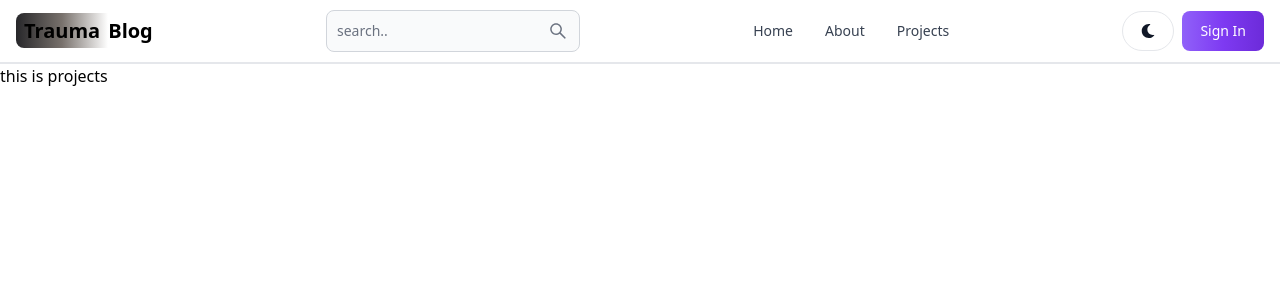
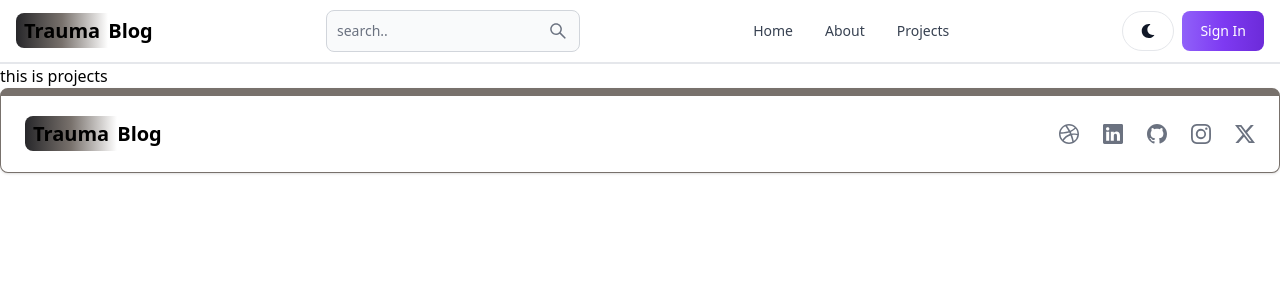
Before and after one commit to yogeshprakhar/Story-Speak-blog-app, a React (Vite) app in the folder frontend/: page /project in a window 1280 px wide. Shown: the top 300 px of the page. Built offline with nearby package versions, Linux system fonts and the light colour scheme.

Commit message:
add footer component

```diff
--- a/frontend/src/App.jsx
+++ b/frontend/src/App.jsx
@@ -6,6 +6,7 @@ import SignUp from "./pages/SignUp";
 import Dashboard from "./pages/Dashboard";
 import Projects from "./pages/Projects";
 import Header from "./components/Header";
+import Footer from "./components/Footer";
 
 const App = () => {
   return (
@@ -20,6 +21,7 @@ const App = () => {
           <Route path="/dashboard" element={<Dashboard />} />
           <Route path="/project" element={<Projects />} />
         </Routes>
+        <Footer/>
       </BrowserRouter>
     </>
   );
--- /dev/null
+++ b/frontend/src/components/Footer.jsx
@@ -0,0 +1,60 @@
+import { Footer } from "flowbite-react";
+import { Link } from "react-router-dom";
+import {
+  BsFacebook,
+  BsInstagram,
+  BsTwitter,
+  BsGithub,
+  BsDribbble,
+  BsLinkedin,
+  BsTwitterX,
+} from "react-icons/bs";
+export default function FooterCom() {
+  return (
+    <Footer container className="border border-t-8 border-stone-500">
+      <div className="w-full max-w-7xl mx-auto">
+        <div className="w-full sm:flex sm:items-center sm:justify-between">
+          <div className="">
+            <Link
+              to="/"
+              className="self-center whitespace-nowrap text-lg sm:text-xl font-semibold dark:text-white"
+            >
+              <span className="px-2 py-1 rounded-s-lg bg-gradient-to-r from-zinc-800 via-stone-500">
+                Trauma
+              </span>
+              Blog
+            </Link>
+          </div>
+
+          <div className="flex gap-6 sm:mt-0 mt-4 sm:justify-center">
+            <Footer.Icon
+              target="_blank"
+              href="https://yogeshprakhar.netlify.app/"
+              icon={BsDribbble}
+            />
+            <Footer.Icon
+              target="_blank"
+              href="https://www.linkedin.com/in/yogeshprakhar/"
+              icon={BsLinkedin}
+            />
+            <Footer.Icon
+              target="_blank"
+              href="https://github.com/yogeshprakhar"
+              icon={BsGithub}
+            />
+            <Footer.Icon
+              target="_blank"
+              href="https://www.instagram.com/yogeshprakhar/"
+              icon={BsInstagram}
+            />
+            <Footer.Icon
+              target="_blank"
+              href="https://x.com/PrakharYogesh"
+              icon={BsTwitterX}
+            />
+          </div>
+        </div>
+      </div>
+    </Footer>
+  );
+}
```
